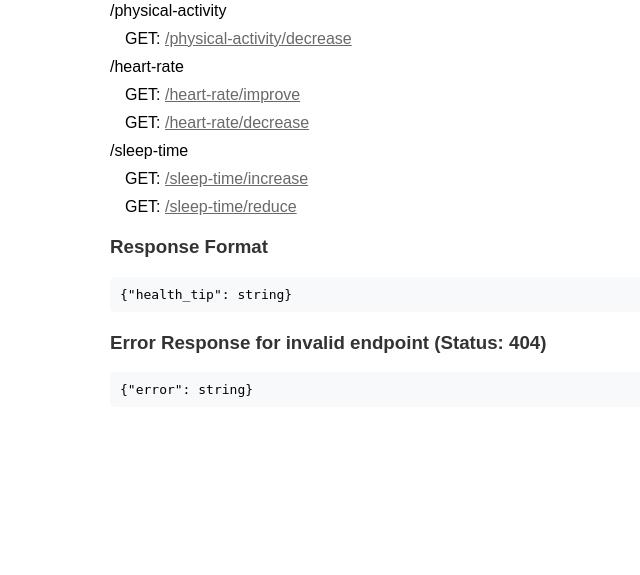
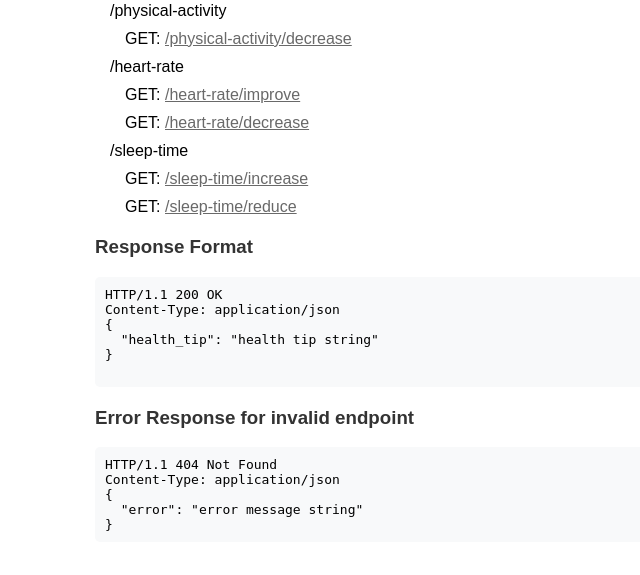
Before and after one commit to Lisa-Fink/HealthTipsAPI, a Flask app: page / in a window 1280 px wide. Shown: the part 460-1035 px from the top of the page, without its empty margins (145-785 px from the left). Before the commit the page ends 857 px from the top, so only its background shows below. Run offline with Flask 3, Linux system fonts and the light colour scheme.

Commit message:
Update sample req/res format

```diff
--- a/templates/index.html
+++ b/templates/index.html
@@ -98,11 +98,21 @@
         <li>GET: <a href="/sleep-time/reduce">/sleep-time/reduce</a>
         </li>
     </ul>
+</ul>
     <h3>Response Format</h3>
-    <pre>{"health_tip": string}</pre>
-    <h3>Error Response for invalid endpoint (Status: 404)</h3>
-    <pre>{"error": string}</pre>
-</ul>
-
+    <pre>
+HTTP/1.1 200 OK
+Content-Type: application/json
+{
+  "health_tip": "health tip string"
+}
+    </pre>
+    <h3>Error Response for invalid endpoint</h3>
+    <pre>
+HTTP/1.1 404 Not Found
+Content-Type: application/json
+{
+  "error": "error message string"
+}</pre>
 </body>
 </html>
```
Also changed, not shown: README.md.
